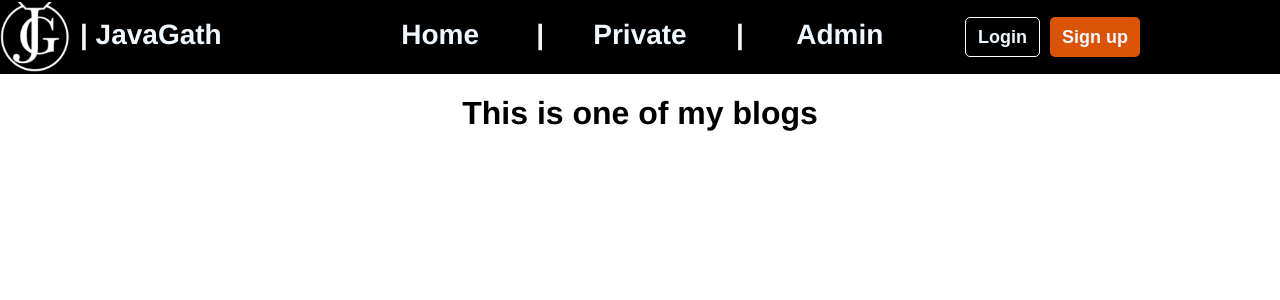
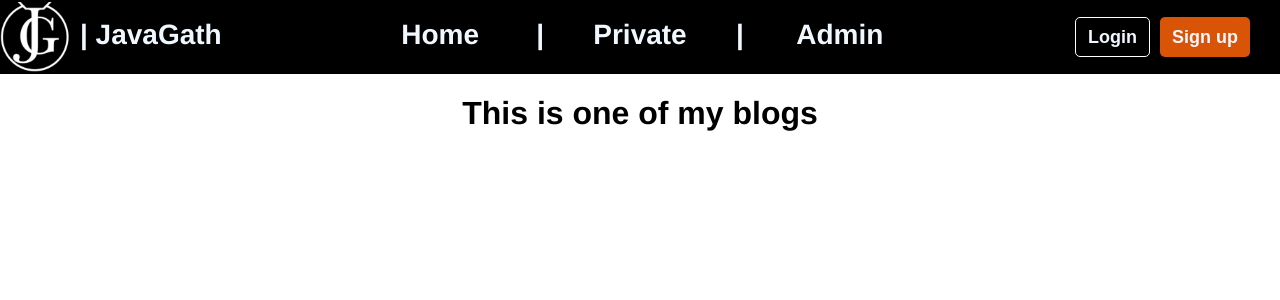
Before and after one commit to JavaGath/blog-web, a Vue app: page / in a window 1280 px wide. Shown: the top 300 px of the page. Built offline with nearby package versions, Linux system fonts and the light colour scheme.

Commit message:
fix header buttons positioning

```diff
--- a/src/assets/base.css
+++ b/src/assets/base.css
@@ -8,16 +8,21 @@
                                      supported by Chrome, Edge, Opera and Firefox */
 }
 
-.left-align {
-    text-align: left;
+.center {
+    display: flex;
+    align-items: center;
+    justify-content: right;
 }
 
 .default-cursor {
     cursor: default;
 }
 
-.center {
-    display: flex;
-    align-items: center;
-    justify-content: right;
+.div-right-align {
+    margin-left: auto;
+    margin-right: 10px;
 }
+
+.text-left-align {
+    text-align: left;
+}
--- a/src/components/HeaderComponent.vue
+++ b/src/components/HeaderComponent.vue
@@ -1,8 +1,8 @@
 <template>
   <header class="no-select default-cursor">
-    <HeaderLogo class="header-logo left-align"></HeaderLogo>
+    <HeaderLogo class="header-logo text-left-align"></HeaderLogo>
     <NavBar class="header-nav"></NavBar>
-    <HeaderSocial class="header-social center"></HeaderSocial>
+    <HeaderSocial class="header-social center div-right-align"></HeaderSocial>
   </header>
 </template>
 
```
